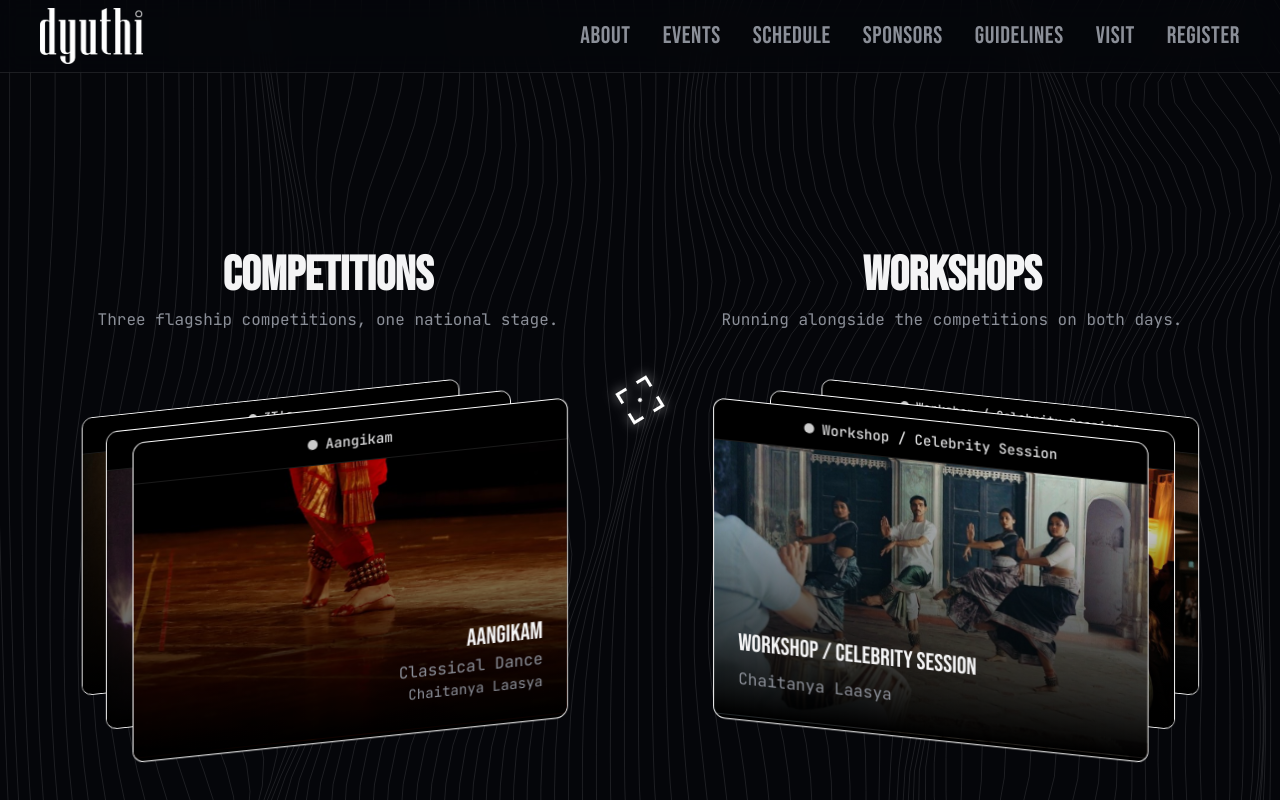
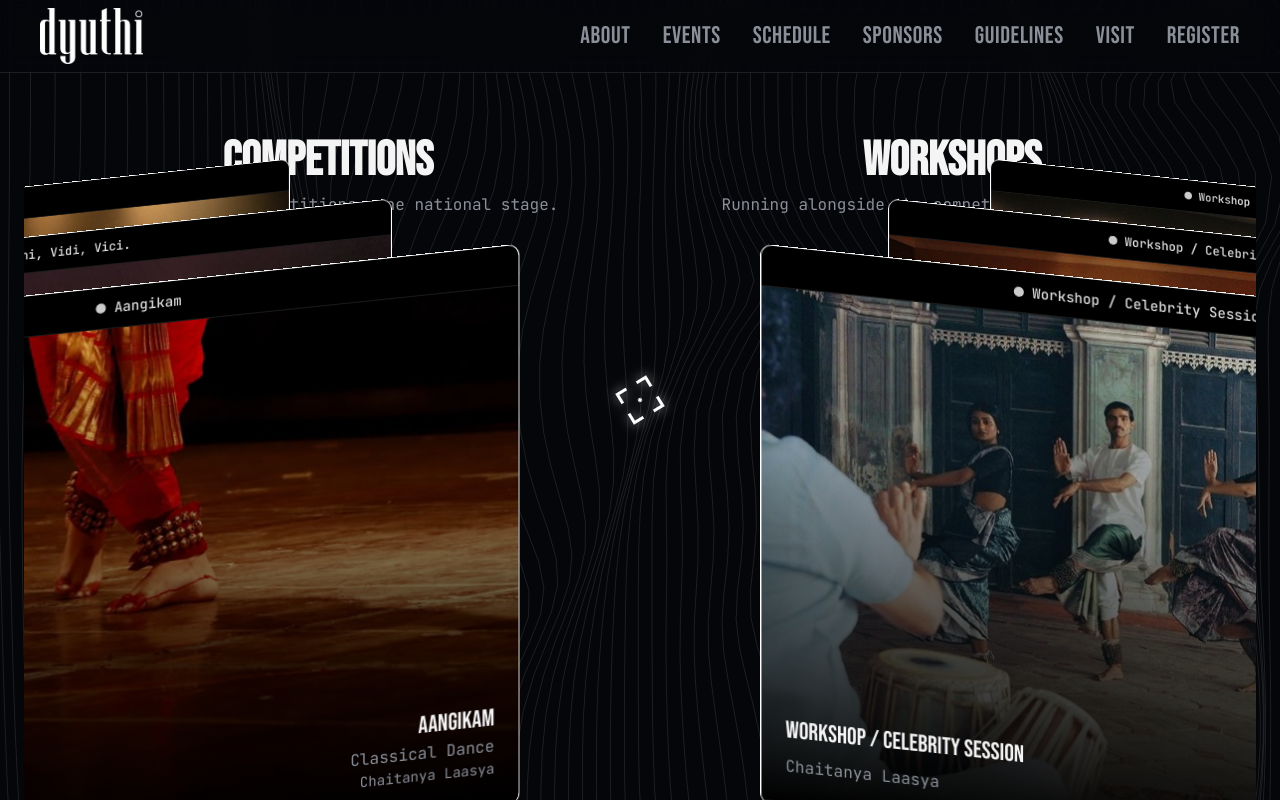
Before and after one commit to keya115251/pneuma-fest, a Next.js app: page /events in a window 1280 px wide. Built offline with nearby package versions, Linux system fonts and the light colour scheme.

Commit message:
Restore original card size, reposition stack higher instead

```diff
--- a/app/events/page.tsx
+++ b/app/events/page.tsx
@@ -75,16 +75,16 @@ export default function EventsPage() {
             </p>
           </Reveal>
 
-          <div className="hidden md:block" style={{ height: "320px", position: "relative" }}>
+          <div className="hidden md:block" style={{ height: "550px", position: "relative", top: "-60px" }}>
             <CardSwap
               direction="left"
               skewAmount={-6}
-              cardDistance={45}
-              verticalDistance={22}
+              cardDistance={90}
+              verticalDistance={100}
               delay={4000}
               pauseOnHover={true}
-              width={435}
-              height={320}
+              width={760}
+              height={560}
               onCardClick={(i, isFront) => {
         if (isFront) {
           startLoading();
@@ -159,15 +159,15 @@ export default function EventsPage() {
               Running alongside the competitions on both days.
             </p>
           </Reveal>
-          <div className="hidden md:block" style={{ height: "320px", position: "relative" }}>
+          <div className="hidden md:block" style={{ height: "550px", position: "relative", top: "-60px" }}>
             <CardSwap
               className="anchor-left"
-              cardDistance={45}
-              verticalDistance={22}
+              cardDistance={90}
+              verticalDistance={100}
               delay={4000}
               pauseOnHover={true}
-              width={435}
-              height={320}
+              width={760}
+              height={560}
             >
               {workshops.map(workshop => (
                 <Card key={workshop.id} className="overflow-hidden">
```
